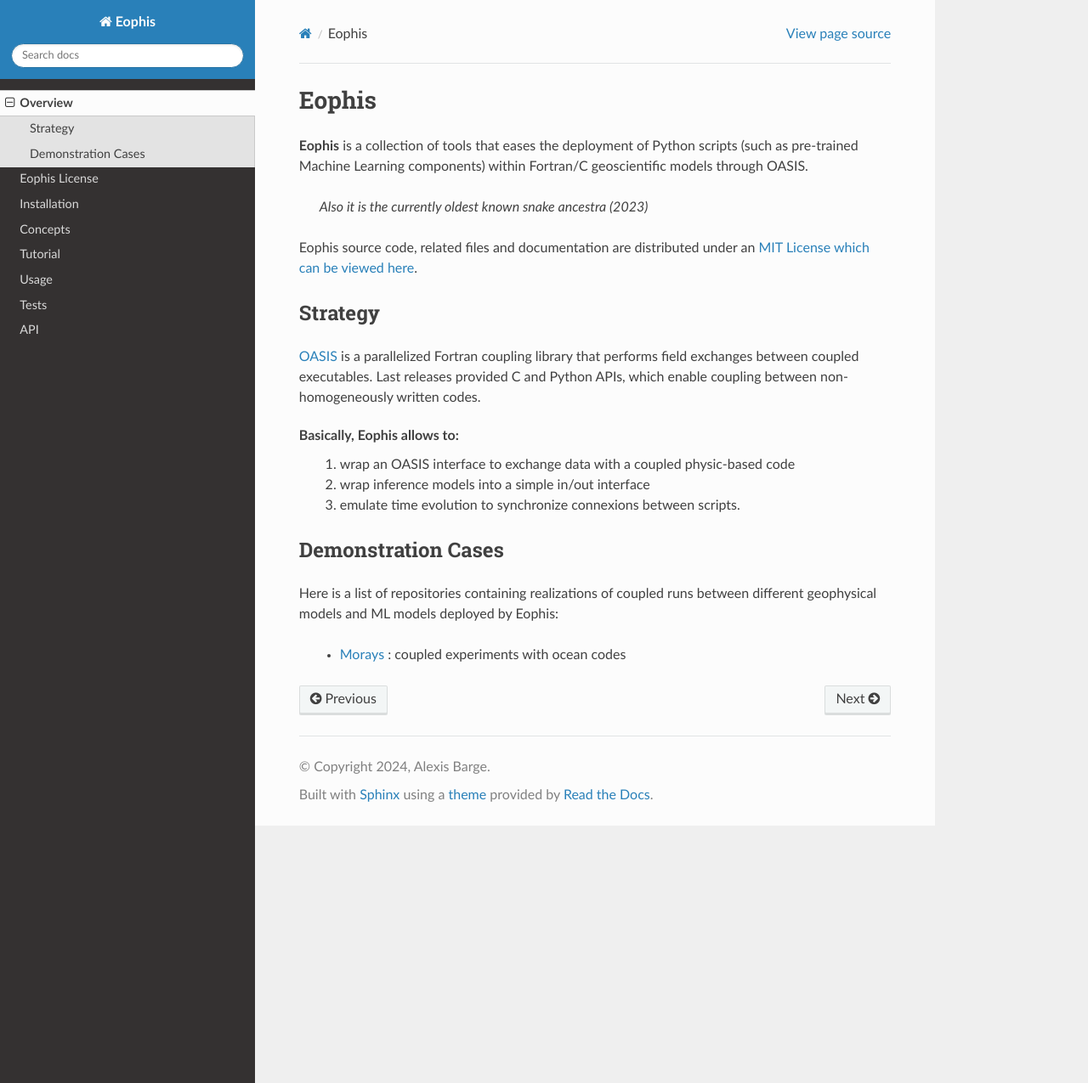
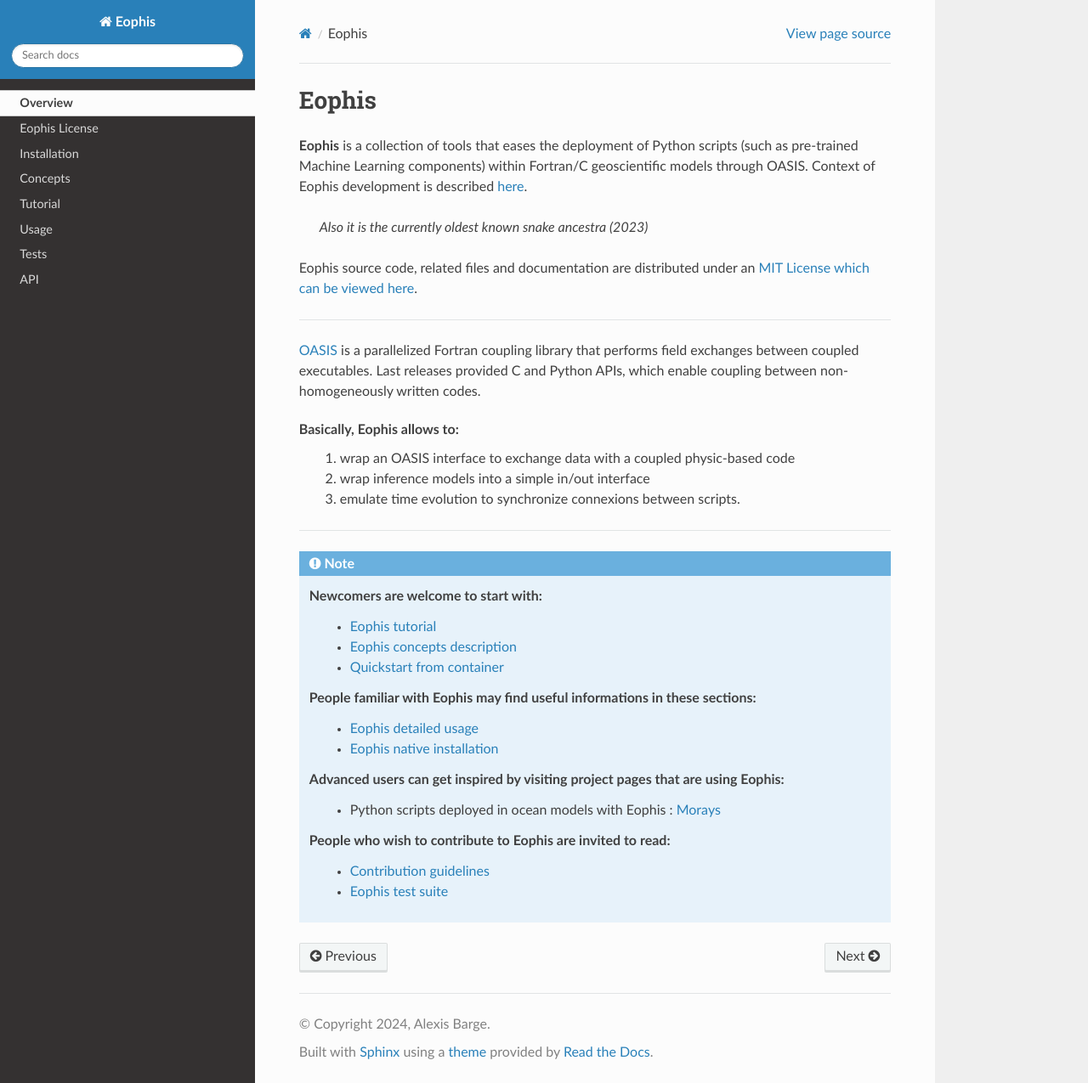
Before and after one commit to meom-group/eophis, a Sphinx documentation site: the page built from docs/source/overview.rst, in a window 1280 px wide and 1275 px high. Shown: the whole window at 85% size. Built offline with Sphinx 7.4.7 and the Read the Docs theme 3.1.0, drawn with Linux system fonts in a browser that asks for light colours.

Commit message:
add reference to tutorial

```diff
--- a/docs/source/overview.rst
+++ b/docs/source/overview.rst
@@ -4,27 +4,39 @@
 .. toctree::
     :maxdepth: 0
 
-**Eophis** is a collection of tools that eases the deployment of Python scripts (such as pre-trained Machine Learning components) within Fortran/C geoscientific models through OASIS.
+**Eophis** is a collection of tools that eases the deployment of Python scripts (such as pre-trained Machine Learning components) within Fortran/C geoscientific models through OASIS. Context of Eophis development is described `here <https://eophis.readthedocs.io/en/latest/concept_motivation.html>`_.
 
     *Also it is the currently oldest known snake ancestra (2023)*
 
 Eophis source code, related files and documentation are distributed under an `MIT License which can be viewed here <https://eophis.readthedocs.io/en/latest/license.html>`_.
 
-
-Strategy
---------
+-------------------------------
 
 `OASIS <https://oasis.cerfacs.fr/en/>`_ is a parallelized Fortran coupling library that performs field exchanges between coupled executables. Last releases provided C and Python APIs, which enable coupling between non-homogeneously written codes.
+
 
 Basically, Eophis allows to:
    (i) wrap an OASIS interface to exchange data with a coupled physic-based code
    (ii) wrap inference models into a simple in/out interface
    (iii) emulate time evolution to synchronize connexions between scripts.
 
+-------------------------------
 
-Demonstration Cases
--------------------
 
-Here is a list of repositories containing realizations of coupled runs between different geophysical models and ML models deployed by Eophis:
+.. note ::
 
-    - `Morays <https://github.com/morays-community>`_ : coupled experiments with ocean codes
+    Newcomers are welcome to start with:
+        - `Eophis tutorial <https://eophis.readthedocs.io/en/latest/tutorial.html>`_
+        - `Eophis concepts description <https://eophis.readthedocs.io/en/latest/concept_object.html>`_
+        - `Quickstart from container <https://eophis.readthedocs.io/en/latest/install.html#from-container>`_
+
+    People familiar with Eophis may find useful informations in these sections:
+        - `Eophis detailed usage <https://eophis.readthedocs.io/en/latest/usage.html>`_
+        - `Eophis native installation <https://eophis.readthedocs.io/en/latest/install.html#from-sources>`_
+
+    Advanced users can get inspired by visiting project pages that are using Eophis:
+        - Python scripts deployed in ocean models with Eophis : `Morays <https://github.com/morays-community>`_
+
+    People who wish to contribute to Eophis are invited to read:
+        - `Contribution guidelines <https://github.com/meom-group/eophis/blob/main/CONTRIBUTING.md>`_
+        - `Eophis test suite <https://eophis.readthedocs.io/en/latest/tests.html>`_
```
Also changed, not shown: README.md (+5 -0 lines).
